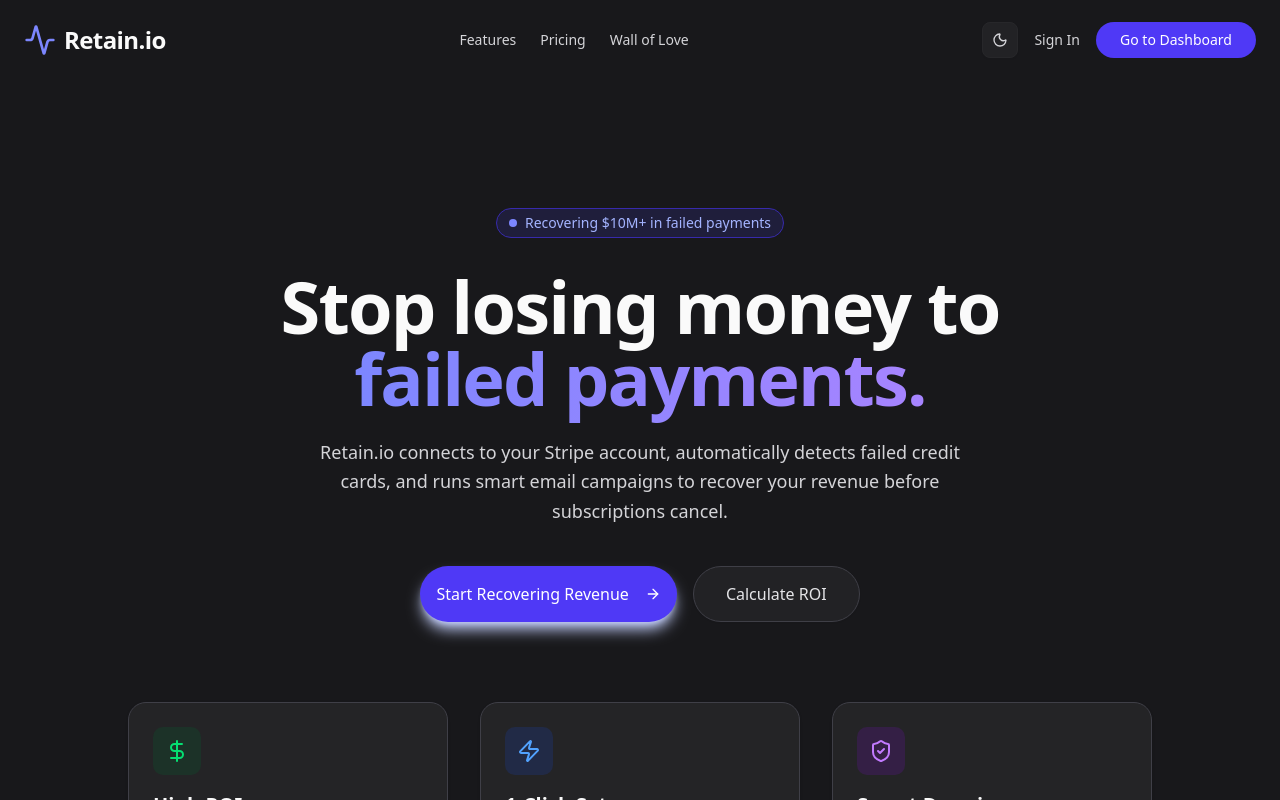
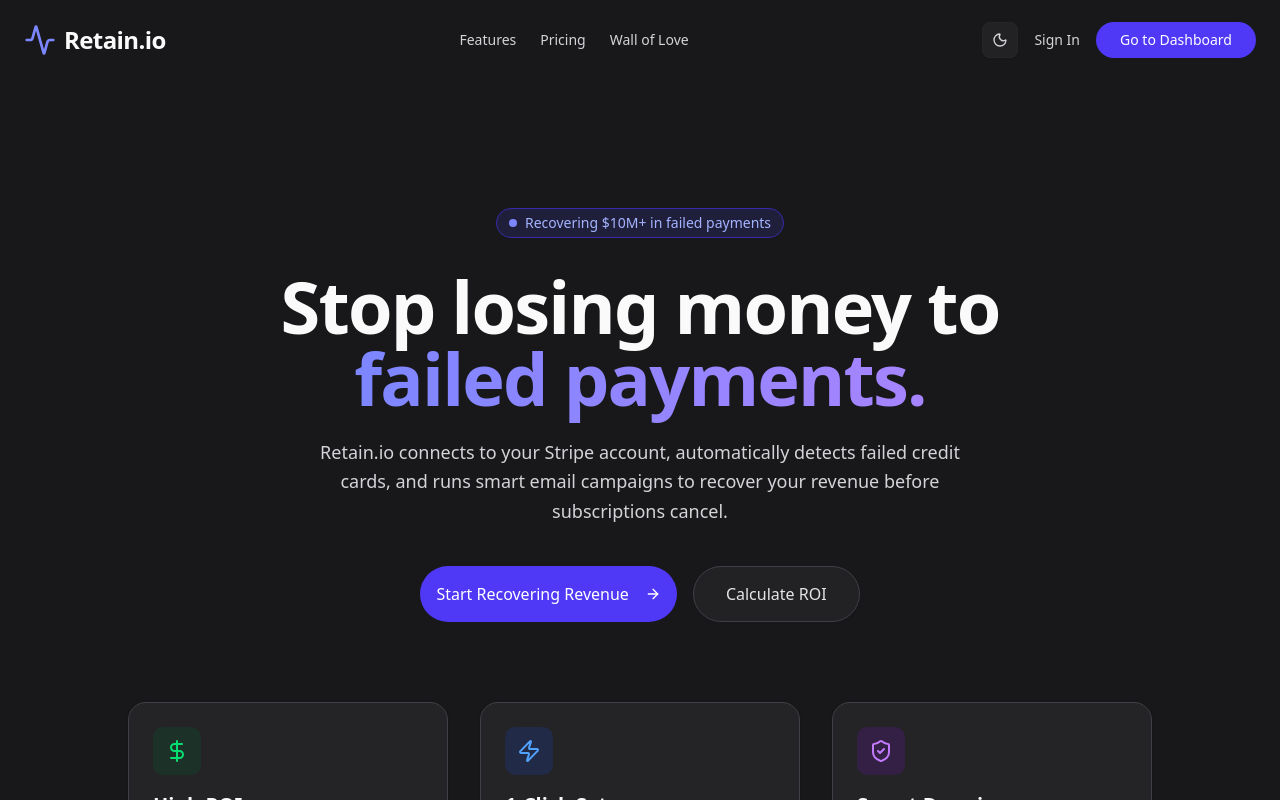
Before and after one commit to erkanrzgc/retain-io, a Next.js app: page / in a window 1280 px wide. Shown: the top 800 px of the page. Built offline with nearby package versions, Linux system fonts and the light colour scheme.

Commit message:
style(ui): remove stark white shadow from hero button in dark mode

```diff
--- a/src/app/page.tsx
+++ b/src/app/page.tsx
@@ -44,7 +44,7 @@ export default function Home() {
           </p>
           <div className="flex flex-col sm:flex-row gap-4 w-full sm:w-auto relative z-10">
             <Link href="/dashboard">
-              <Button size="lg" className="w-full sm:w-auto h-14 px-8 text-base bg-indigo-600 hover:bg-indigo-700 text-white rounded-full shadow-lg shadow-indigo-200">
+              <Button size="lg" className="w-full sm:w-auto h-14 px-8 text-base bg-indigo-600 hover:bg-indigo-700 text-white rounded-full">
                 Start Recovering Revenue <ArrowRight className="ml-2 h-5 w-5" />
               </Button>
             </Link>
```
